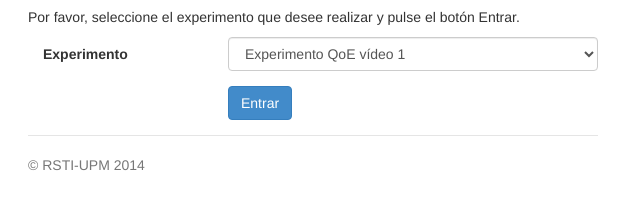
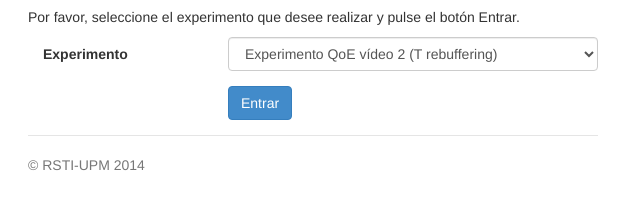
Before and after one commit to navarrojoaquin/QoEWebLauncher, a plain HTML site: page index.html in a window 1280 px wide. Shown: the part 163-362 px from the top of the page, 327-967 px from the left. Drawn offline with nearby package versions, Linux system fonts and the light colour scheme.

```diff
--- a/index.html
+++ b/index.html
@@ -50,8 +50,8 @@
             </div>
             <div class="col-sm-8">
               <select class="form-control" id="inputExperiment">
-                <option value="initialbuffering">Experimento QoE vídeo 1</option>
-                <option value="rebuffering">Experimento QoE vídeo 2 (N/A)</option>
+                <option value="initialbuffering">Experimento QoE vídeo 1 (T buffering inicial)</option>
+                <option value="rebuffering" selected="selected">Experimento QoE vídeo 2 (T rebuffering)</option>
                 <option value="exp3">Experimento QoE vídeo 3 (N/A)</option>
               </select>
             </div>
```
